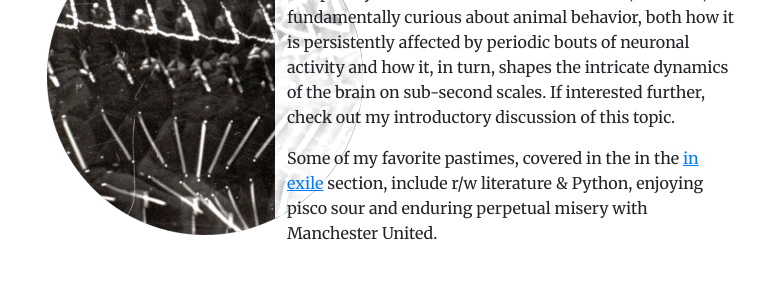
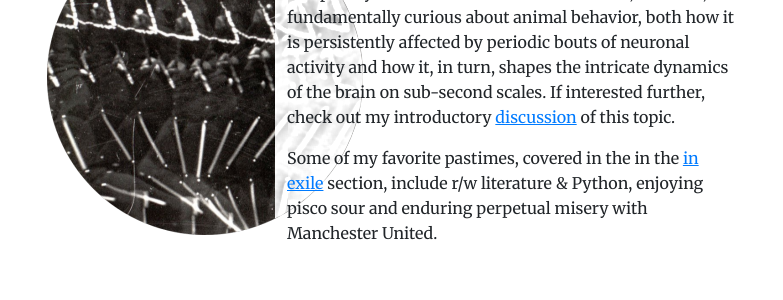
Before and after one commit to bartulem/bartulem.github.io, a Jekyll site: the page built from index.html, in a window 1280 px wide. Shown: the part 517-817 px from the top of the page, without its empty margins (248-1031 px from the left). Built offline with Jekyll 4.4.1, drawn with Linux system fonts in a browser that asks for light colours; comment, search, counter and statistics services are not loaded; some of the changed text lies outside the part shown.

Commit message:
Update index.html

```diff
--- a/index.html
+++ b/index.html
@@ -14,7 +14,7 @@
 
 	<p>In my graduate work, I used a combination of electrophysiology, optogenetics and computational methods to study how associative cortices encode body posture in freely moving rats. A part of this project was <a style= "text-decoration: underline" target="_blank" href="https://science.sciencemag.org/content/362/6414/584.editor-summary">published</a> in <i>Science</i> magazine in November 2018. If curious about this study, you can consult <a style= "text-decoration: underline" target="_blank" href="https://norwegianscitechnews.com/2018/11/scientists-record-posture-coding-neurons-in-the-cortex/">this</a> press release or read my popsci <a style= "text-decoration: underline" target="_blank" href="https://www.whitlocklab.org/striking-a-pose-in-the-cortex">rendition</a> of the story.</p>
 
-	<p>Nervous systems have evolved to solve a myriad of existential queries, bestowing the curse of infuriating complexity on the field of neuroscience. I am, however, fundamentally curious about animal behavior, both how it is persistently affected by periodic bouts of neuronal activity and how it, in turn, shapes the intricate dynamics of the brain on sub-second scales. If interested further, check out my introductory discussion of this topic.</p>
+	<p>Nervous systems have evolved to solve a myriad of existential queries, bestowing the curse of infuriating complexity on the field of neuroscience. I am, however, fundamentally curious about animal behavior, both how it is persistently affected by periodic bouts of neuronal activity and how it, in turn, shapes the intricate dynamics of the brain on sub-second scales. If interested further, check out my introductory <a style= "text-decoration: underline" href="https://bartulem.github.io/inexile/2020/02/15/comp-neuroethology">discussion</a> of this topic.</p>
 
 	<p>Some of my favorite pastimes, covered in the in the <a style= "text-decoration: underline" href="https://bartulem.github.io/inexile/">in exile</a> section, include r/w literature & Python, enjoying pisco sour and enduring perpetual misery with Manchester United.</p>
 	</div>
```
